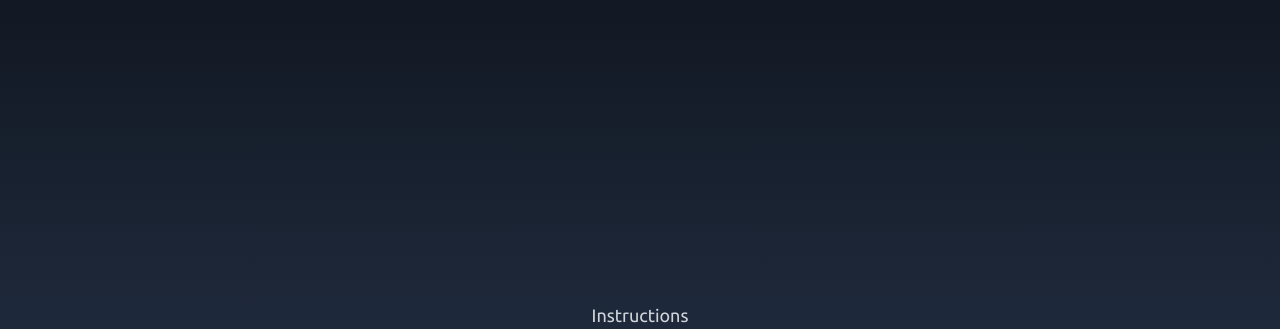
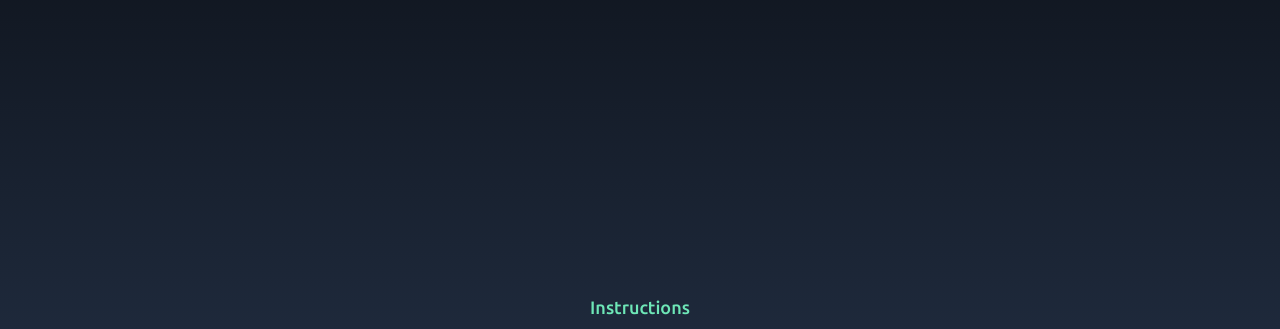
Before and after one commit to curatedcode/battleship, a website built with webpack: page src/pages/index.html in a window 1280 px wide. Shown: the part 471-800 px from the top of the page. Built offline with nearby package versions, Linux system fonts and the light colour scheme.

Commit message:
swap hovering color with default

```diff
--- a/src/pages/index.html
+++ b/src/pages/index.html
@@ -344,8 +344,8 @@
             </div>
         </div>
     </main>
-    <footer class="absolute bottom-0 w-full flex justify-center">
-        <a class="text-lg hover:text-emerald-300" href="instructions.html">Instructions</a>
+    <footer class="absolute bottom-0 pb-2 w-full flex justify-center font-medium text-emerald-300">
+        <a class="text-lg hover:text-gray-300" href="instructions.html">Instructions</a>
     </footer>
 </body>
 </html>
```
